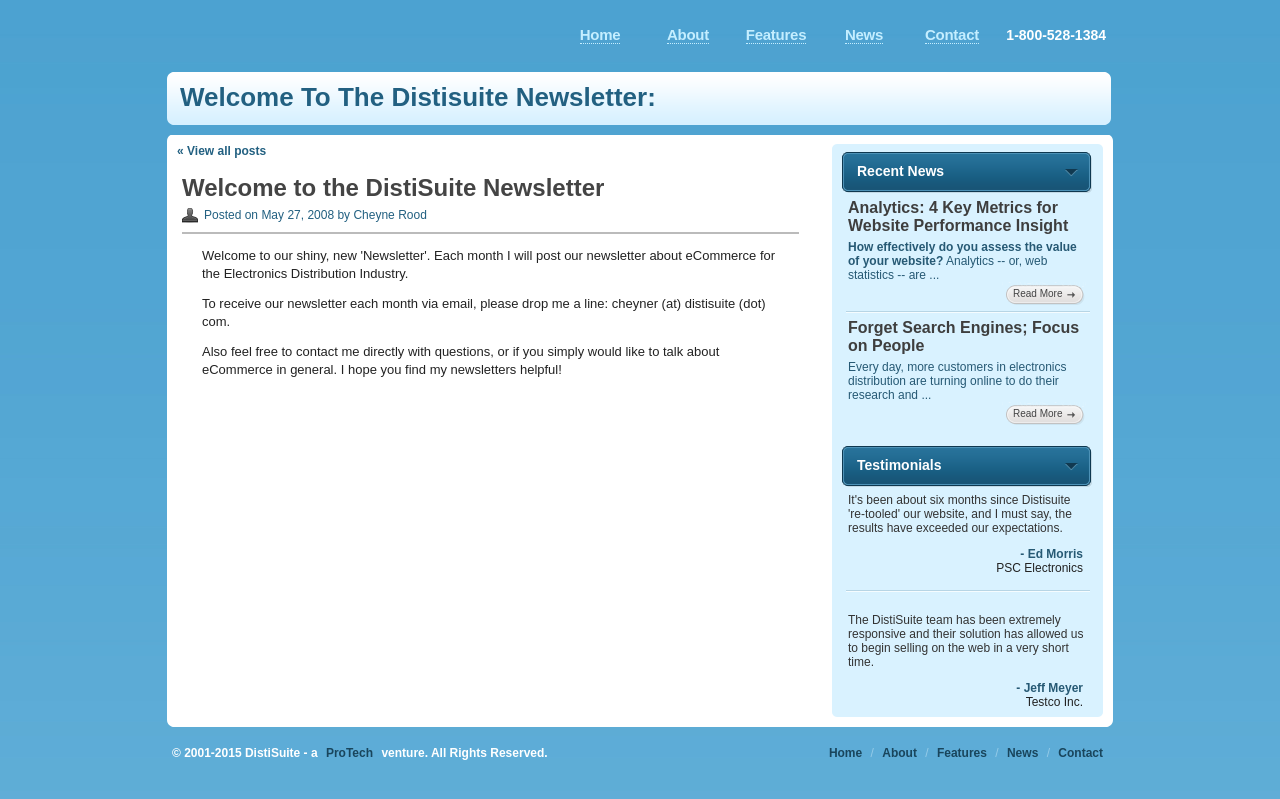
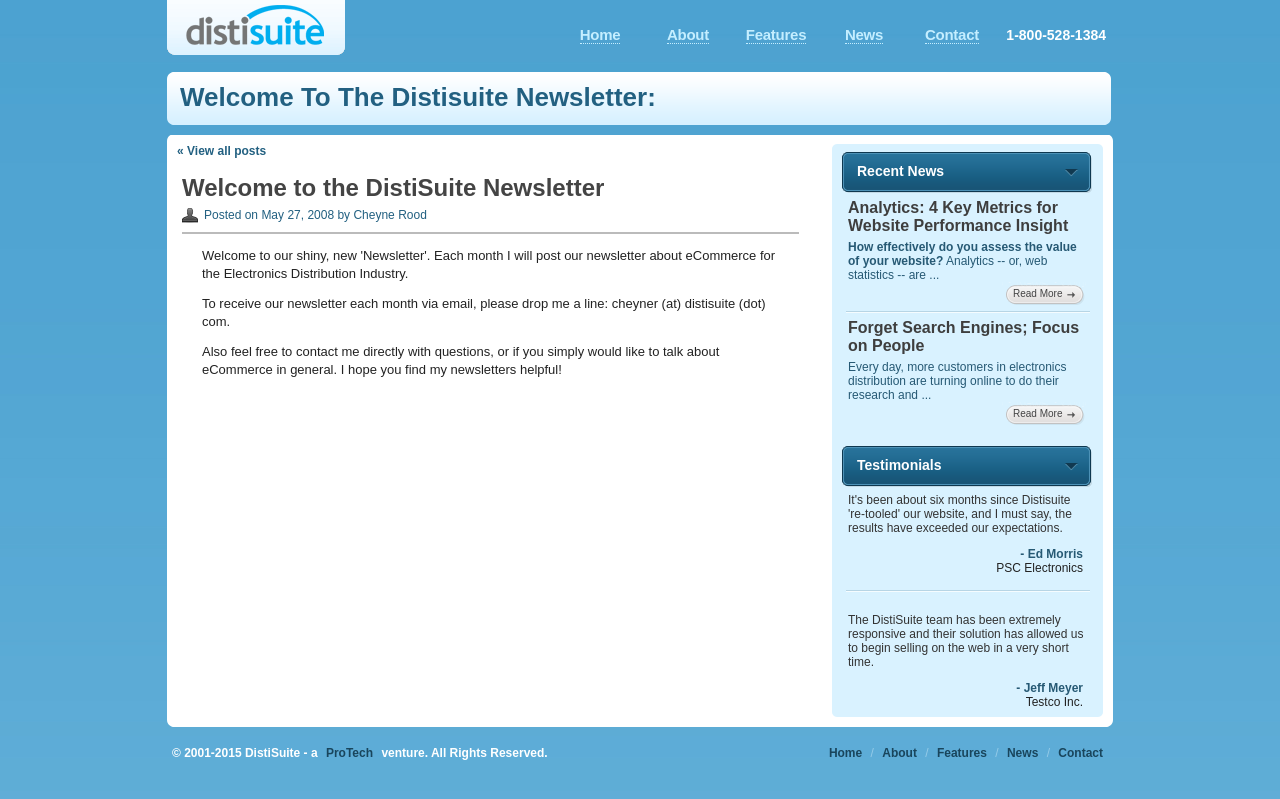
Before and after one commit to distisuite/distisuite-sales-jekyll, a Jekyll site: the page built from _posts/2008-05-27-welcome-to-the-distisuite-newsletter.html, in a window 1280 px wide. Shown: the top 799 px of the page. Built offline with Jekyll 4.4.1, drawn with Linux system fonts in a browser that asks for light colours.

Commit message:
Update urLs

```diff
--- a/_layouts/default.html
+++ b/_layouts/default.html
@@ -20,13 +20,13 @@
 
 			<div id="header">
 
-				<a href="{{site.url}}"><img src="{{site.baseurl}}img/logo.gif" alt="" /></a>
+				<a href="{{site.url}}"><img src="{{site.baseurl}}/img/logo.gif" alt="" /></a>
 				<div id="topNav">
 
-					<a href="{{site.baseurl}}contact" {% if page.title == 'Contact' %}class="active"{% endif %}><span>Contact</span></a>
-					<a href="{{site.baseurl}}news" {% if page.title == 'News' %}class="active"{% endif %}><span>News</span></a>
-					<a href="{{site.baseurl}}features" {% if page.title == 'Features' %}class="active"{% endif %}><span>Features</span></a>
-					<a href="{{site.baseurl}}about" {% if page.title == 'About' %}class="active"{% endif %}><span>About</span></a>
+					<a href="{{site.baseurl}}/contact" {% if page.title == 'Contact' %}class="active"{% endif %}><span>Contact</span></a>
+					<a href="{{site.baseurl}}/news" {% if page.title == 'News' %}class="active"{% endif %}><span>News</span></a>
+					<a href="{{site.baseurl}}/features" {% if page.title == 'Features' %}class="active"{% endif %}><span>Features</span></a>
+					<a href="{{site.baseurl}}/about" {% if page.title == 'About' %}class="active"{% endif %}><span>About</span></a>
 					<a href="{{site.url}}" {% if page.title == 'Home' %}class="active"{% endif %}><span>Home</span></a>
 									</div>
 
@@ -71,7 +71,7 @@
 
 			                	{% if (page.title != 'News' or (page.title == 'News' and page.postTitle)) %}
 
-		                			<a href="{{site.baseurl}}news" style="text-decoration: none"><h4>Recent News</h4></a>
+		                			<a href="{{site.baseurl}}/news" style="text-decoration: none"><h4>Recent News</h4></a>
 
 									{% for post in site.posts limit:2 %}
 
```
